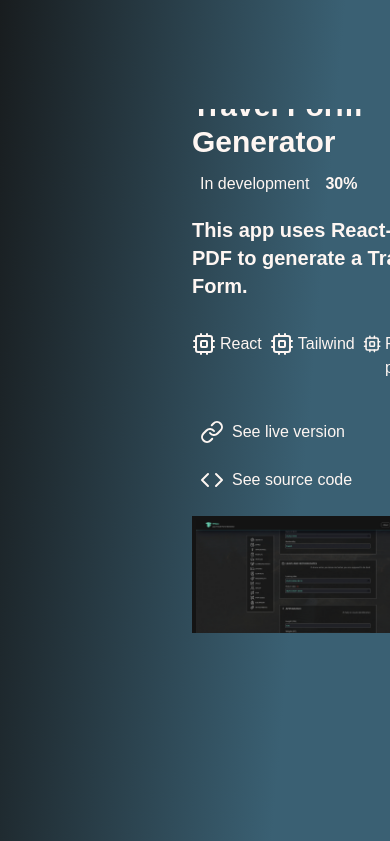
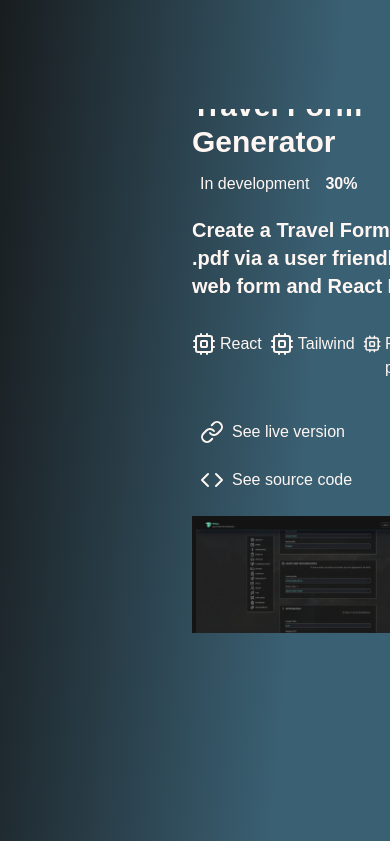
Before and after one commit to mach90/mach-portfolio, a React (Vite) app: page / in a window 390 px wide. Shown: the part 3831-4672 px from the top of the page. Built offline with nearby package versions, Linux system fonts and the light colour scheme; a web font is replaced by a local one.

Commit message:
redesign and responsive

```diff
--- a/src/components/Projects.jsx
+++ b/src/components/Projects.jsx
@@ -1,7 +1,7 @@
 /* ////////////////////////////////////////////////////////////////////////////////////////////////////
 IMPORTS
 //////////////////////////////////////////////////////////////////////////////////////////////////// */
-import React, { useRef, useEffect } from 'react';
+import { useRef } from 'react';
 import Project from "./Project";
 
 import { gsap } from "gsap";
@@ -21,14 +21,14 @@ import BlankImg1 from "../img/projects/blank1a.jpg";
 import BlankImg2 from "../img/projects/blank1b.jpg";
 
 /* ////////////////////////////////////////////////////////////////////////////////////////////////////
-PROJECTS
+PROJECTS DATA
 //////////////////////////////////////////////////////////////////////////////////////////////////// */
 const projects = [
   {
     title: "Travel Form Generator",
     status: "In development",
     bar: 30,
-    description: "This app uses React-PDF to generate a Travel Form.",
+    description: "Create a Travel Form .pdf via a user friendly web form and React PDF.",
     techs: ["React", "Tailwind", "React-pdf"],
     src1: TravelFormGeneratorImg1,
     src2: TravelFormGeneratorImg2,
@@ -39,7 +39,7 @@ const projects = [
     title: "Bento Enviro",
     status: "In development",
     bar: 30,
-    description: "Weather, forecast, and more. Bento UI.",
+    description: "Essential weather info and more about your area in a Bento UI layout.",
     techs: ["React", "Tailwind"],
     src1: BentoEnviroImg1,
     src2: BentoEnviroImg2,
@@ -51,18 +51,18 @@ const projects = [
     title: "Porfolio",
     status: "In development",
     bar: 30,
-    description: "Personal portfolio.",
-    techs: ["React", "Tailwind", "Spline", "GSAP"],
+    description: "This animated and responsive portfolio.",
+    techs: ["React", "Tailwind", "Spline", "GSAP", "Lenis", "Blender"],
     src1: PortfolioImg1,
     src2: PortfolioImg2,
     link: "https://mach-portfolio.netlify.app/",
     github: "https://github.com/mach90/portfolio",
   },
   {
-    title: "JavaScript Algorithms",
+    title: "JavaScript experiments",
     status: "Finished",
     bar: 100,
-    description: "Explore JavaScript programming and algorithms by coding games, converters, and more through Udemy courses and Codewars exercises",
+    description: "Exploring JavaScript programming and algorithms by coding games, converters, and more through Udemy courses and Codewars exercises.",
     techs: ["JavaScript"],
     src1: JsImg1,
     src2: JsImg2,
@@ -72,8 +72,8 @@ const projects = [
   {
     title: "Secret Project",
     status: "Concept",
-    bar: 0,
-    description: "Secret project.",
+    bar: 5,
+    description: "Project I've been wanting to work on for a while.",
     techs: ["React"],
     src1: BlankImg1,
     src2: BlankImg2,
@@ -88,9 +88,12 @@ STYLES
 const projectsListContainerStyle = "flex flex-row gap-96 overflow-x-hidden w-max px-8 md:px-12 ml-40 mt-40";
 
 /* ////////////////////////////////////////////////////////////////////////////////////////////////////
-CAROUSEL COMPONENT
+PROJECTS COMPONENT
 //////////////////////////////////////////////////////////////////////////////////////////////////// */
 export default function Projects() {
+  /* //////////////////////////////////////////////////
+  HORIZONTAL SCROLL
+  ////////////////////////////////////////////////// */
   const projectsListRef = useRef(null);
 
   function getScrollAmount() {
@@ -117,6 +120,9 @@ export default function Projects() {
     });
   }, []);
 
+  /* //////////////////////////////////////////////////
+  JSX
+  ////////////////////////////////////////////////// */
   return (
     <>
       <div className="h-40"></div>
```
Also changed, not shown: src/components/Project.jsx (+6 -1 lines), 1 other file (tests, documents, lock files or other folders).
